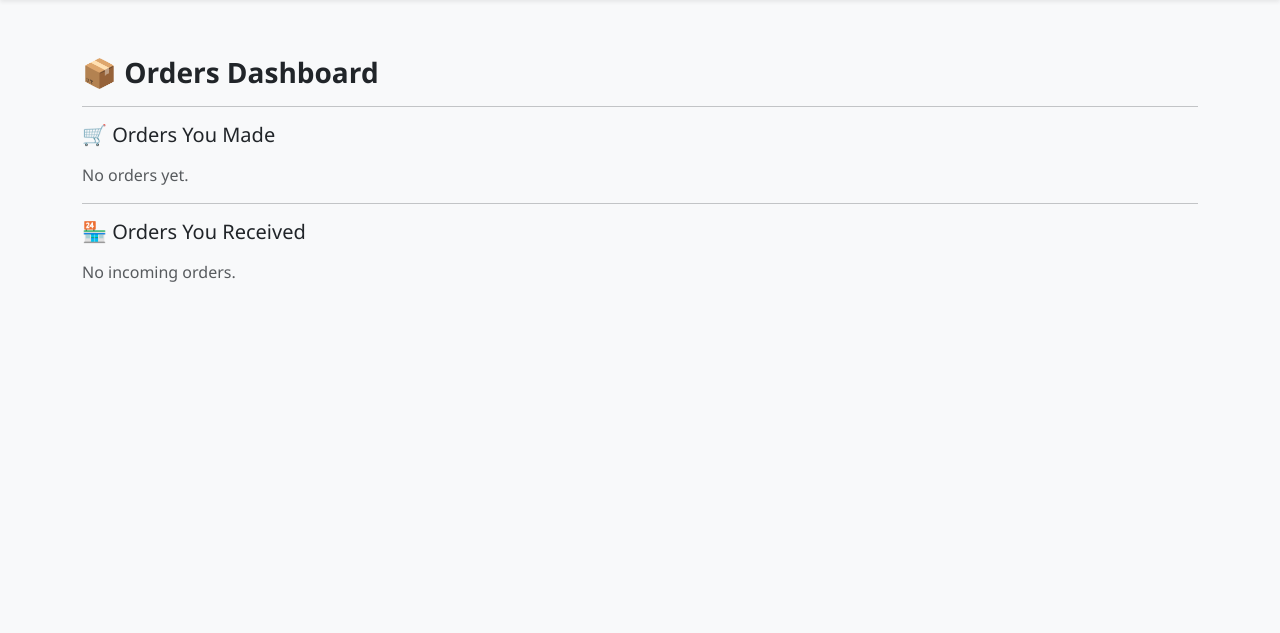
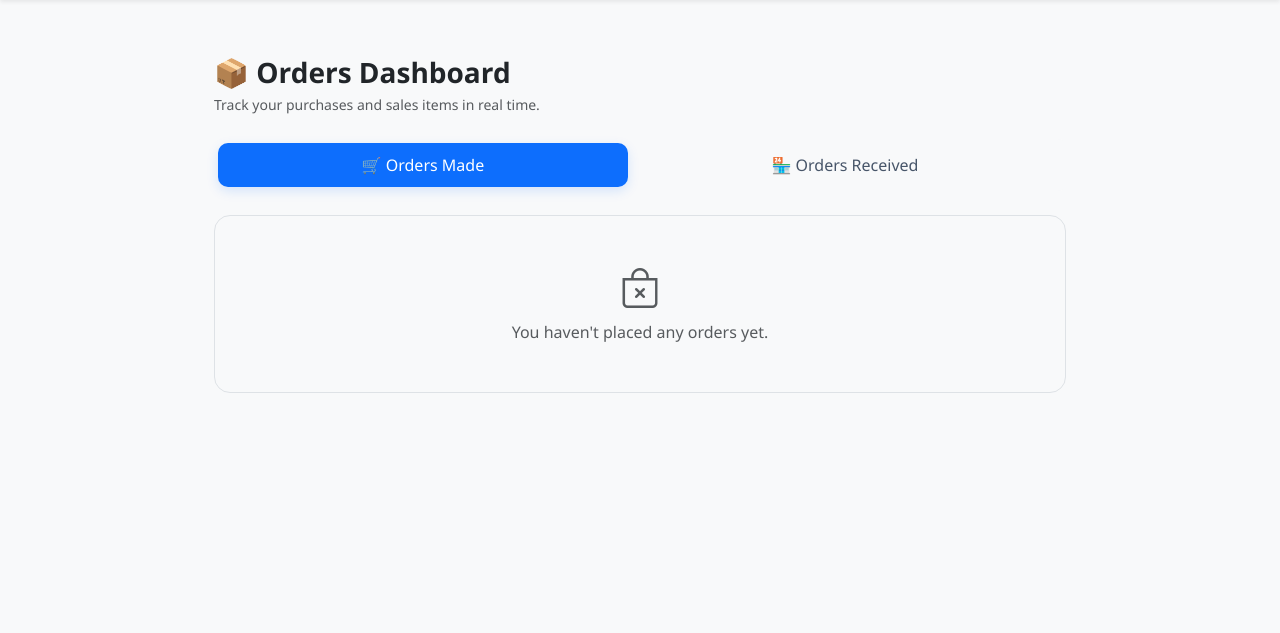
Before and after one commit to yongzee/imuraapp, a Django app: page /orders/ in a window 1280 px wide. Shown: the part 71-704 px from the top of the page. Run offline with Django 4.2, Linux system fonts and the light colour scheme; a user stored in the database is signed in; data comes from the database, SQL or seed files in the repository.

```diff
--- a/apps/orders/templates/orders/orders_dashboard.html
+++ b/apps/orders/templates/orders/orders_dashboard.html
@@ -2,95 +2,160 @@
 {% load static %}
 {% block content %}
 
-<div class="container mt-4">
-  <h3 class="fw-bold">📦 Orders Dashboard</h3>
+<style>
+  .dashboard-wrapper {
+    max-width: 900px;
+  }
+  .nav-pills .nav-link {
+    color: #475569;
+    font-weight: 500;
+    padding: 10px 20px;
+    border-radius: 10px;
+    transition: all 0.2s ease;
+  }
+  .nav-pills .nav-link.active {
+    background-color: #0d6efd;
+    color: #ffffff;
+    box-shadow: 0 4px 12px rgba(13, 110, 253, 0.15);
+  }
+  .order-card {
+    background: #ffffff;
+    border: 1px solid #eef1f6;
+    border-radius: 16px;
+    transition: transform 0.2s ease, box-shadow 0.2s ease;
+  }
+  .order-card:hover {
+    transform: translateY(-2px);
+    box-shadow: 0 8px 24px rgba(0,0,0,0.04) !important;
+  }
+  .status-badge {
+    padding: 5px 12px;
+    border-radius: 30px;
+    font-size: 0.8rem;
+    font-weight: 600;
+    display: inline-block;
+  }
+  /* Fallback color if status mapping isn't styled */
+  .status-default { background: #f1f5f9; color: #475569; }
+</style>
 
-  <hr>
+<div class="container dashboard-wrapper mt-4 px-3 px-sm-4">
 
-  <!-- ================= BUYER ORDERS ================= -->
-  <h5 class="mb-3">🛒 Orders You Made</h5>
-
-  {% for o in buyer_orders %}
-    <div class="card mb-2 shadow-sm">
-      <div class="card-body d-flex justify-content-between align-items-center">
-
-        <!-- LEFT INFO -->
+  <div class="d-flex align-items-center justify-content-between mb-4">
     <div>
-          <strong>{{ o.product_title }}</strong><br>
-          <small class="text-muted">{{ o.get_status_display }}</small>
+      <h3 class="fw-bold tracking-tight text-dark mb-1">📦 Orders Dashboard</h3>
+      <p class="text-muted small mb-0">Track your purchases and sales items in real time.</p>
+    </div>
   </div>
 
-        <!-- RIGHT ACTIONS -->
-        <div class="d-flex align-items-center gap-2">
+  <ul class="nav nav-pills mb-4 g-2 bg-light p-1 rounded-3" id="ordersTab" role="tablist">
+    <li class="nav-item flex-fill text-center" role="presentation">
+      <button class="nav-link w-100 active" id="buyer-tab" data-bs-toggle="pill" data-bs-target="#buyer-panel" type="button" role="tab">
+        🛒 Orders Made
+      </button>
+    </li>
+    <li class="nav-item flex-fill text-center" role="presentation">
+      <button class="nav-link w-100" id="seller-tab" data-bs-toggle="pill" data-bs-target="#seller-panel" type="button" role="tab">
+        🏪 Orders Received
+      </button>
+    </li>
+  </ul>
 
-          <a href="{% url 'orders:detail' o.id %}"
-             class="btn btn-sm btn-outline-primary">
-            View
+  <div class="tab-content" id="ordersTabContent">
+
+    <div class="tab-pane fade show active" id="buyer-panel" role="tabpanel">
+      {% for o in buyer_orders %}
+        <div class="card order-card mb-3 shadow-sm border-0">
+          <div class="card-body p-3 p-sm-4">
+            <div class="row align-items-center g-3">
+
+              <div class="col-12 col-sm-8 text-start">
+                <h6 class="fw-bold text-dark mb-2">{{ o.product_title }}</h6>
+                <div class="d-flex flex-wrap align-items-center gap-2">
+                  <span class="status-badge status-default">
+                    <i class="bi bi-info-circle me-1"></i>{{ o.get_status_display }}
+                  </span>
+                  {% if o.is_paid %}
+                    <span class="badge bg-success-subtle text-success border border-success-subtle rounded-pill px-2 py-1 small">Paid</span>
+                  {% else %}
+                    <span class="badge bg-warning-subtle text-warning border border-warning-subtle rounded-pill px-2 py-1 small">Unpaid</span>
+                  {% endif %}
+                </div>
+              </div>
+
+              <div class="col-12 col-sm-4 d-flex justify-content-sm-end align-items-center gap-2">
+                <a href="{% url 'orders:detail' o.id %}" class="btn btn-primary btn-sm px-3 flex-fill flex-sm-grow-0" style="border-radius: 8px; font-weight: 500;">
+                  View Details
                 </a>
 
                 {% if not o.is_paid %}
-          <form method="post"
-                action="{% url 'orders:delete' o.id %}"
-                onsubmit="return confirm('Cancel this order?');">
+                <form method="post" action="{% url 'orders:delete' o.id %}" onsubmit="return confirm('Cancel this order?');" class="m-0 flex-fill flex-sm-grow-0">
                   {% csrf_token %}
-            <button type="submit"
-                    class="btn btn-sm btn-outline-danger"
-                    title="Cancel order">
-              <i class="bi bi-trash"></i>
+                  <button type="submit" class="btn btn-sm btn-outline-danger w-100" style="border-radius: 8px;" title="Cancel order">
+                    <i class="bi bi-trash"></i> <span class="d-inline d-sm-none ms-1">Cancel</span>
                   </button>
                 </form>
                 {% endif %}
+              </div>
 
             </div>
           </div>
         </div>
       {% empty %}
-    <p class="text-muted">No orders yet.</p>
+        <div class="text-center py-5 bg-light rounded-4 border border-dashed">
+          <i class="bi bi-bag-x text-muted display-6"></i>
+          <p class="text-muted mt-2 mb-0">You haven't placed any orders yet.</p>
+        </div>
       {% endfor %}
-
-  <hr>
-
-  <!-- ================= SELLER ORDERS ================= -->
-  <h5 class="mb-3">🏪 Orders You Received</h5>
-
-  {% for o in seller_orders %}
-    <div class="card mb-2 shadow-sm">
-      <div class="card-body d-flex justify-content-between align-items-center">
-
-        <!-- LEFT INFO -->
-        <div>
-          <strong>{{ o.product_title }}</strong><br>
-          <small class="text-muted">{{ o.get_status_display }}</small>
     </div>
 
-        <!-- RIGHT ACTIONS -->
-        <div class="d-flex align-items-center gap-2">
+    <div class="tab-pane fade" id="seller-panel" role="tabpanel">
+      {% for o in seller_orders %}
+        <div class="card order-card mb-3 shadow-sm border-0">
+          <div class="card-body p-3 p-sm-4">
+            <div class="row align-items-center g-3">
 
-          <a href="{% url 'orders:detail' o.id %}"
-             class="btn btn-sm btn-outline-success">
+              <div class="col-12 col-sm-8 text-start">
+                <h6 class="fw-bold text-dark mb-2">{{ o.product_title }}</h6>
+                <div class="d-flex flex-wrap align-items-center gap-2">
+                  <span class="status-badge status-default">
+                    <i class="bi bi-shop me-1"></i>{{ o.get_status_display }}
+                  </span>
+                  {% if o.is_paid %}
+                    <span class="badge bg-success-subtle text-success border border-success-subtle rounded-pill px-2 py-1 small">Paid</span>
+                  {% else %}
+                    <span class="badge bg-warning-subtle text-warning border border-warning-subtle rounded-pill px-2 py-1 small">Pending Payment</span>
+                  {% endif %}
+                </div>
+              </div>
+
+              <div class="col-12 col-sm-4 d-flex justify-content-sm-end align-items-center gap-2">
+                <a href="{% url 'orders:detail' o.id %}" class="btn btn-success btn-sm px-3 flex-fill flex-sm-grow-0" style="border-radius: 8px; font-weight: 500;">
                   Manage
                 </a>
 
                 {% if not o.is_paid %}
-          <form method="post"
-                action="{% url 'orders:delete' o.id %}"
-                onsubmit="return confirm('Cancel this order?');">
+                <form method="post" action="{% url 'orders:delete' o.id %}" onsubmit="return confirm('Cancel this order?');" class="m-0 flex-fill flex-sm-grow-0">
                   {% csrf_token %}
-            <button type="submit"
-                    class="btn btn-sm btn-outline-danger"
-                    title="Cancel order">
-              <i class="bi bi-trash"></i>
+                  <button type="submit" class="btn btn-sm btn-outline-danger w-100" style="border-radius: 8px;" title="Cancel order">
+                    <i class="bi bi-trash"></i> <span class="d-inline d-sm-none ms-1">Cancel</span>
                   </button>
                 </form>
                 {% endif %}
+              </div>
 
             </div>
           </div>
         </div>
       {% empty %}
-    <p class="text-muted">No incoming orders.</p>
+        <div class="text-center py-5 bg-light rounded-4 border border-dashed">
+          <i class="bi bi-store text-muted display-6"></i>
+          <p class="text-muted mt-2 mb-0">No incoming storefront orders found.</p>
+        </div>
       {% endfor %}
+    </div>
 
+  </div>
 </div>
 
 {% endblock %}
--- a/apps/streaming/templates/streams/base.html
+++ b/apps/streaming/templates/streams/base.html
@@ -2,7 +2,7 @@
 <html lang="en">
 <head>
   <meta charset="UTF-8">
-  <title>{% block title %}IMURA{% endblock %}</title>
+  <title>{% block title %}IMURAFH{% endblock %}</title>
   <meta name="viewport" content="width=device-width, initial-scale=1">
 
   <!-- Bootstrap CSS -->
--- a/apps/streaming/templates/streams/trending.html
+++ b/apps/streaming/templates/streams/trending.html
@@ -1,7 +1,7 @@
 {% extends "streams/base.html" %}
 {% load static %}
 
-{% block title %}IMURA{% endblock %}
+{% block title %}IMURAFH{% endblock %}
 {% block body_class %}fullstream{% endblock %}
 
 {% block content %}
```
Also changed, not shown: apps/accounts/templates/account/profile.html (+61 -2 lines), apps/accounts/templates/account/settings.html (+1 -7 lines). Lines whose indentation alone changed are shown as unchanged.
